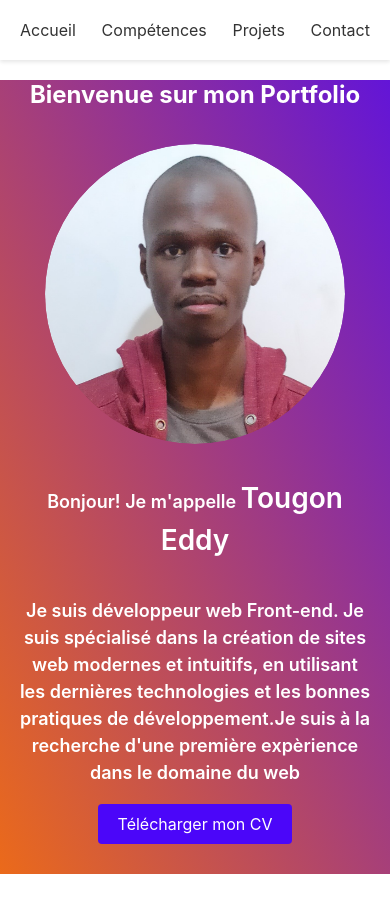
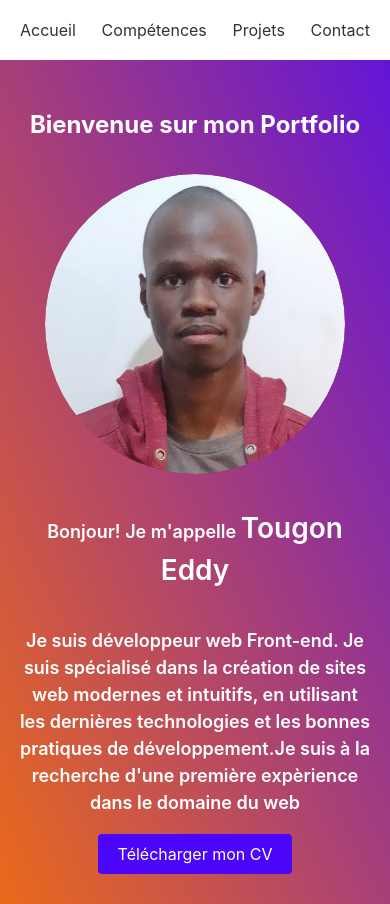
Before and after one commit to pletx/Portfolio-, a React (Create React App) app in the folder portfolio_eddy/: page / in a window 390 px wide. Before the commit the page ends 874 px from the top, so only its background shows below. Built offline with nearby package versions, Linux system fonts and the light colour scheme.

Commit message:
fix pb responsive

```diff
--- a/portfolio_eddy/src/pages/About/About.css
+++ b/portfolio_eddy/src/pages/About/About.css
@@ -40,4 +40,7 @@
   .TechnologyIcon-section {
     margin-top: 20px;
   }
+  .about-background {
+    position: inherit;
+    }
 }
--- a/portfolio_eddy/src/pages/Contact/Contact.css
+++ b/portfolio_eddy/src/pages/Contact/Contact.css
@@ -5,7 +5,7 @@
 }
 
 .contact-background {
-  position: static;
+  position: absolute;
   left: 0;
   width: 100%;
   height: 100%;
--- a/portfolio_eddy/src/pages/Home/Home.css
+++ b/portfolio_eddy/src/pages/Home/Home.css
@@ -10,6 +10,9 @@
 #home {
   justify-content: center;
   color: #ffffff;
+}
+#home h1{margin-top: 0;
+  padding-top: 50px;
 }
 
 .profile-photo {
@@ -132,4 +135,7 @@
     width: 300px;
     height: 300px;
   }
+  .home-background {
+    position: inherit;
+  }
 }
--- a/portfolio_eddy/src/pages/Projects/Projects.css
+++ b/portfolio_eddy/src/pages/Projects/Projects.css
@@ -27,4 +27,7 @@
     flex-direction: column;
     align-items: center;
   }
+  .projects-background {
+    position: inherit;
+  }
 }
```
